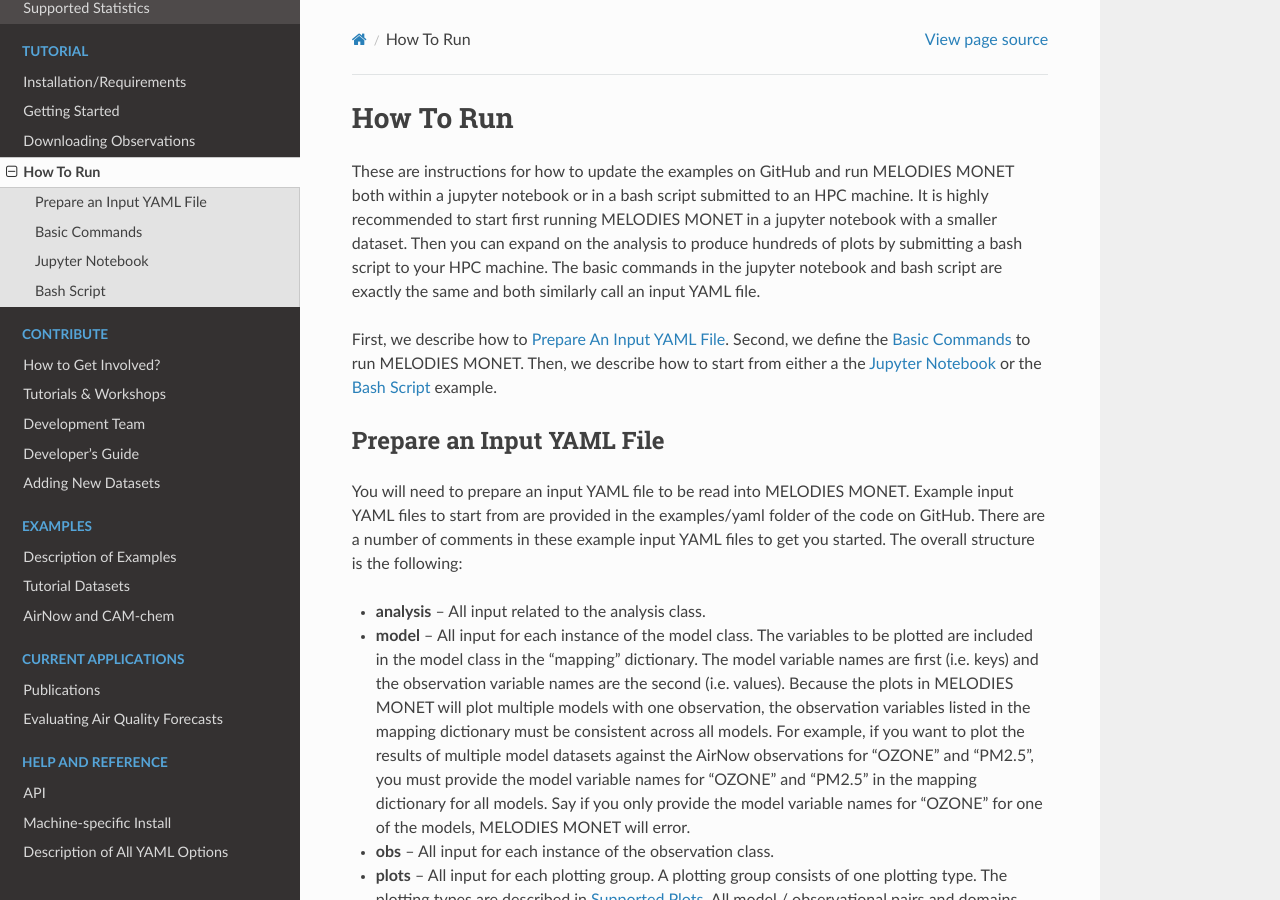
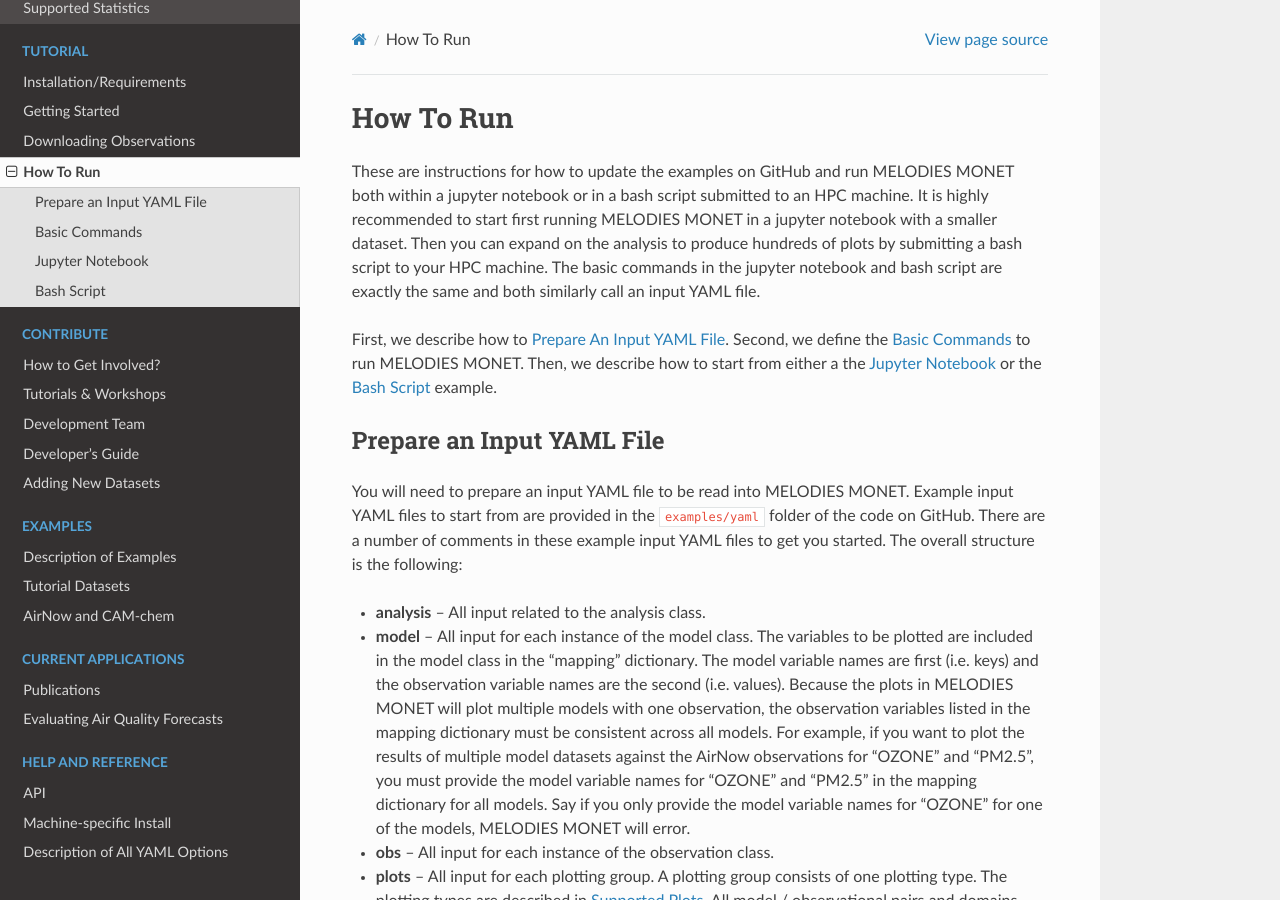
Before and after one commit to NOAA-CSL/MELODIES-MONET, a Sphinx documentation site: the page built from docs/tutorial/how_to_run.rst, in a window 1280 px wide and 900 px high. Built offline with Sphinx 7.4.7 and the Read the Docs theme 2.0.0, drawn with Linux system fonts in a browser that asks for light colours; pages that are not in the unit, such as notebooks, are missing from menus.

```diff
--- a/docs/tutorial/how_to_run.rst
+++ b/docs/tutorial/how_to_run.rst
@@ -19,7 +19,7 @@ Prepare an Input YAML File
 --------------------------
 You will need to prepare an input YAML file to be read into MELODIES MONET.
 Example input YAML files to start from are provided in the
-examples/yaml folder of the code on GitHub. There are a number
+``examples/yaml`` folder of the code on GitHub. There are a number
 of comments in these example input YAML files to get you started. The overall
 structure is the following:
 
```
